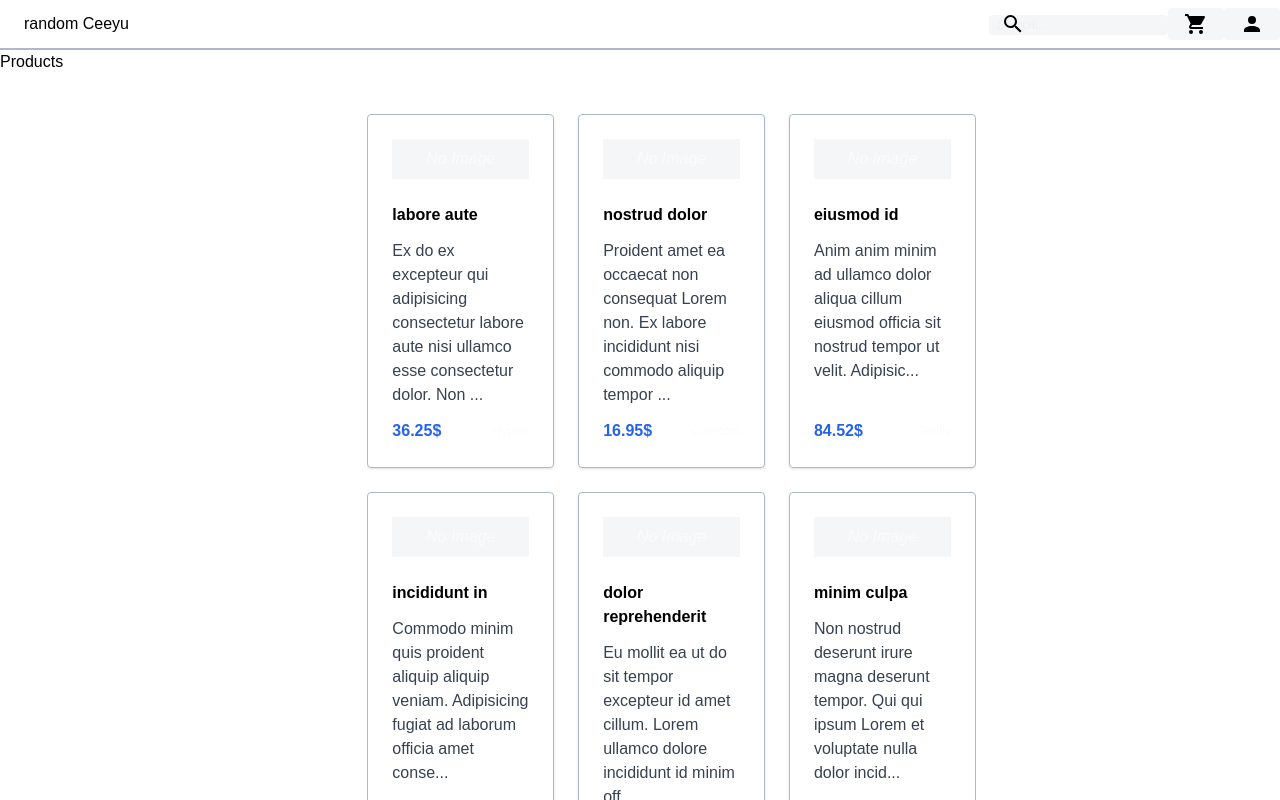
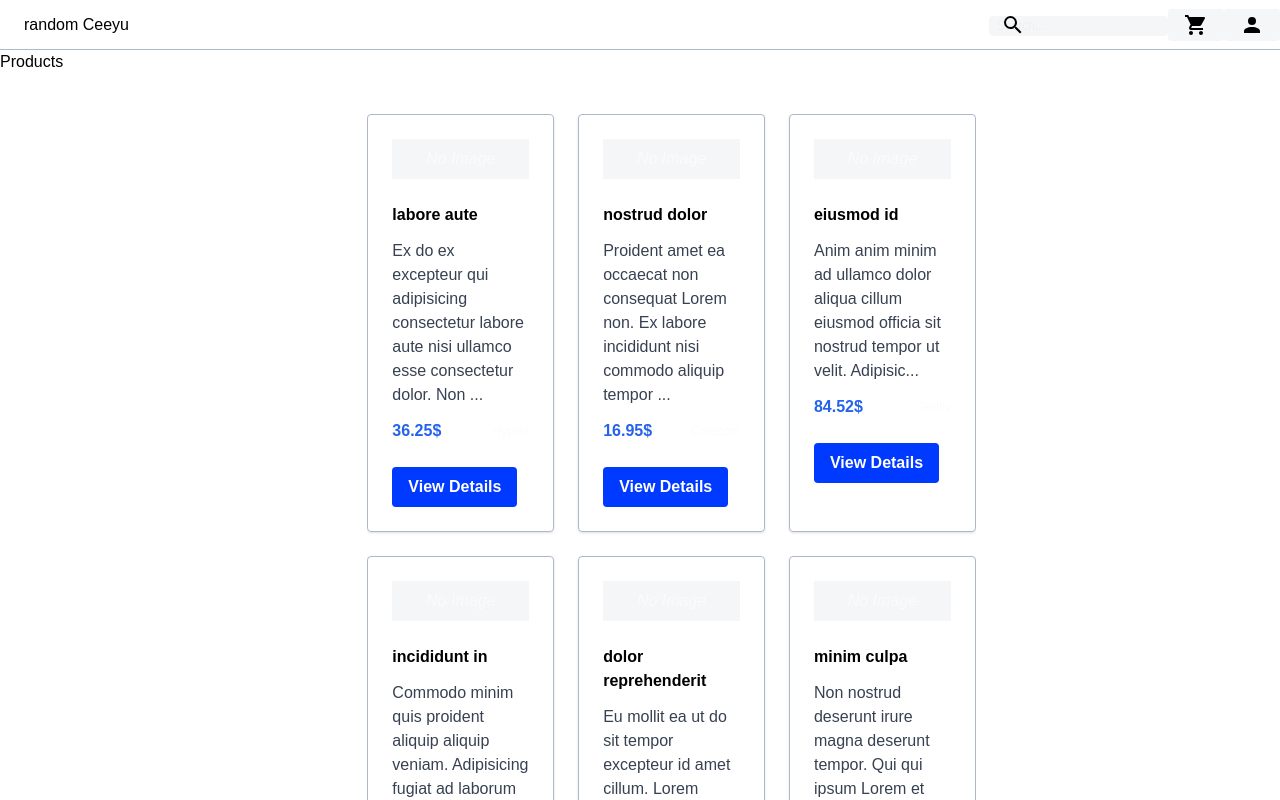
Before and after one commit to paketoff/ceeyu-e-commerce, a Vue app in the folder ceeyu-frontend-app/: page /products in a window 1280 px wide. Shown: the top 800 px of the page. Built offline with nearby package versions, Linux system fonts and the light colour scheme.

Commit message:
(main): Add ProductDetails view

```diff
--- a/ceeyu-frontend-app/src/components/App/Header/VHeader.vue
+++ b/ceeyu-frontend-app/src/components/App/Header/VHeader.vue
@@ -22,7 +22,7 @@ const goToCart = () => {
 </script>
 
 <template>
-    <div class="flex flex-row items-center justify-between h-[50px] max-h-[50px] w-full border-b-2 border-bg-main-color">
+    <div class="flex flex-row items-center justify-between h-[50px] max-h-[50px] w-full border-b border-bg-main-color">
         <div>
             <VLeftLogo icon="random" name="Ceeyu"/>
         </div>
--- a/ceeyu-frontend-app/src/components/MainComponent.vue
+++ b/ceeyu-frontend-app/src/components/MainComponent.vue
@@ -2,6 +2,7 @@
 <script setup lang="ts">
 import VItemsPage from '@/views/ItemsPage/VItemsPage.vue';
 import VPageWrapper from './common/Wrappers/VPageWrapper.vue';
+import { RouterLink, RouterView } from 'vue-router'
 
 
 </script>
@@ -9,7 +10,7 @@ import VPageWrapper from './common/Wrappers/VPageWrapper.vue';
 <template>
     <div>
          <VPageWrapper>
-            <VItemsPage ></VItemsPage>
+            <router-view />
          </VPageWrapper>
     </div>
 </template>
--- a/ceeyu-frontend-app/src/components/common/Card/VProductCard.vue
+++ b/ceeyu-frontend-app/src/components/common/Card/VProductCard.vue
@@ -1,6 +1,6 @@
-<!-- ProductCard.vue -->
 <template>
-    <div class="border rounded shadow p-4 flex flex-col items-start cursor-pointer">
+    <div class="border rounded shadow p-4 overflow-hidden cursor-pointer">
+      <div class="transform transition-transform duration-200 hover:scale-105 flex flex-col items-start">
         <div class="w-full h-40 mb-4 overflow-hidden flex justify-center items-center bg-gray-100">
           <img
             v-if="productImage"
@@ -19,24 +19,32 @@
           <span class="font-bold text-blue-600">{{ product.details.price.toFixed(2) }}$</span>
           <span class="text-sm text-gray-500">{{ product.details.company }}</span>
         </div>
+
+        <button
+          @click="goToDetails"
+          class="mt-4 inline-block bg-blue-500 hover:bg-blue-600 text-white font-semibold py-1 px-3 rounded transition-colors duration-200 ease-in-out"
+        >
+          View Details
+        </button>
+      </div>
     </div>
   </template>
 
 <script setup lang="ts">
 import { computed, defineProps } from 'vue';
 import { IProduct } from '@/types/common/product';
+import { useRouter } from 'vue-router';
 
 const props = defineProps<{ product: IProduct }>();
+const router = useRouter();
 
-  const productImage = computed(() => {
-    return null;
-  });
-
+const productImage = computed(() => null);
 const truncatedDescription = computed(() => {
   const desc = props.product.details.description || '';
   return desc.length > 100 ? desc.slice(0, 100) + '...' : desc;
 });
+
+function goToDetails() {
+  router.push({ name: 'ProductDetails', params: { product_id: props.product.id } });
+}
 </script>
-
-  <style scoped>
-  </style>
--- a/ceeyu-frontend-app/src/router/index.ts
+++ b/ceeyu-frontend-app/src/router/index.ts
@@ -1,6 +1,7 @@
 import { createRouter, createWebHistory } from 'vue-router'
 import MainComponent from '@/components/MainComponent.vue'
 import VItemsPage from '@/views/ItemsPage/VItemsPage.vue'
+import VItemDetailsPage from '@/views/ItemsPage/VItemDetailsPage.vue'
 
 const router = createRouter({
   history: createWebHistory(import.meta.env.BASE_URL),
@@ -11,10 +12,16 @@ const router = createRouter({
       component: MainComponent
     },
     {
-      path: '/items',
+      path: '/products',
       name: 'items',
       component: VItemsPage
+    },
+    {
+      path: '/products/details/:product_id',
+      name: 'ProductDetails',
+      component: VItemDetailsPage,
     }
+
 
   ]
 })
--- /dev/null
+++ b/ceeyu-frontend-app/src/stores/shoppingCardStore.ts
@@ -0,0 +1,37 @@
+import { defineStore } from "pinia";
+import { IProduct } from "@/types/common/product";
+import {ref, computed} from 'vue';
+
+export const useCardStore = defineStore('card', () => {
+    const items = ref<IProduct[]>([])
+
+    function addItem(product: IProduct) {
+        const isExist = items.value.find(item => item.id === product.id)
+
+        isExist ? console.log("Nothing. Potentially, we could just increase a counter. I decided don't do something here for now.") : items.value.push(product)
+    }
+
+    function removeItem(productId: string) {
+        items.value = items.value.filter(item => item.id !== productId)
+    }
+
+    const itemCount = computed(() => items.value.length)
+
+    // I don't like reduce
+    const totalPrice = computed(() => {
+        let total = 0;
+        for (const product of items.value) {
+          total += product.details.price;
+        }
+        return total;
+      });
+
+
+    return {
+        items,
+        addItem,
+        removeItem,
+        itemCount,
+        totalPrice
+    }
+})
--- /dev/null
+++ b/ceeyu-frontend-app/src/views/ItemsPage/VItemDetailsPage.vue
@@ -0,0 +1,81 @@
+<!-- ProductDetailsPage.vue -->
+<template>
+    <div class="max-w-3xl mx-auto p-4">
+      <div v-if="product" class="flex flex-col space-y-4">
+        <h1 class="text-2xl font-bold">{{ product.name }}</h1>
+
+        <div class="w-full h-64 bg-gray-100 flex items-center justify-center overflow-hidden">
+          <img
+            v-if="productImage"
+            :src="productImage"
+            :alt="product.name"
+            class="object-contain h-full"
+          />
+          <div v-else class="text-gray-500 italic">No Image</div>
+        </div>
+
+        <p class="text-gray-700">
+          {{ product.details.description }}
+        </p>
+
+        <div class="flex items-center justify-between">
+          <div class="text-lg font-semibold text-blue-600">
+            {{ product.details.price.toFixed(2) }}$
+          </div>
+          <div class="text-sm text-gray-500">{{ product.details.company }}</div>
+        </div>
+
+        <div class="flex flex-col space-y-2">
+          <p class="text-sm text-gray-400">Created at: {{ product.details.createdAt }}</p>
+          <p class="text-sm text-gray-400">Updated at: {{ product.details.updatedAt }}</p>
+          <p class="text-sm text-gray-400">DOB: {{ product.details.dob }}</p>
+        </div>
+
+        <button
+          @click="addToCard"
+          class="inline-block bg-green-500 hover:bg-green-600 text-white font-semibold py-2 px-4 rounded transition-colors duration-200 ease-in-out"
+        >
+          Add to Cart
+        </button>
+      </div>
+
+      <div v-else class="text-center p-8 text-gray-500">
+        Product not found
+      </div>
+    </div>
+  </template>
+
+  <script setup lang="ts">
+  import { computed } from 'vue';
+  import { useRoute } from 'vue-router';
+  import { IProduct } from '@/types/common/product';
+  import products from '@/mock/mock_items.js';
+  import { useCardStore } from '@/stores/shoppingCardStore'; // Импортируем хранилище корзины
+
+  const route = useRoute();
+  const productId = route.params.product_id as string | undefined;
+
+  const product = computed<IProduct | null>(() => {
+    if (!productId) return null;
+    const found = (products as IProduct[]).find(p => p.id === productId);
+    return found || null;
+  });
+
+  const productImage = computed(() => {
+    return null;
+  });
+
+  const cardStore = useCardStore();
+
+  function addToCard() {
+    if (product.value) {
+      cardStore.addItem(product.value);
+      alert('Product has been added to your shopping cart!');
+    } else {
+      alert('Product not found');
+    }
+  }
+  </script>
+
+  <style scoped>
+  </style>
```
Lines whose indentation alone changed are shown as unchanged.
